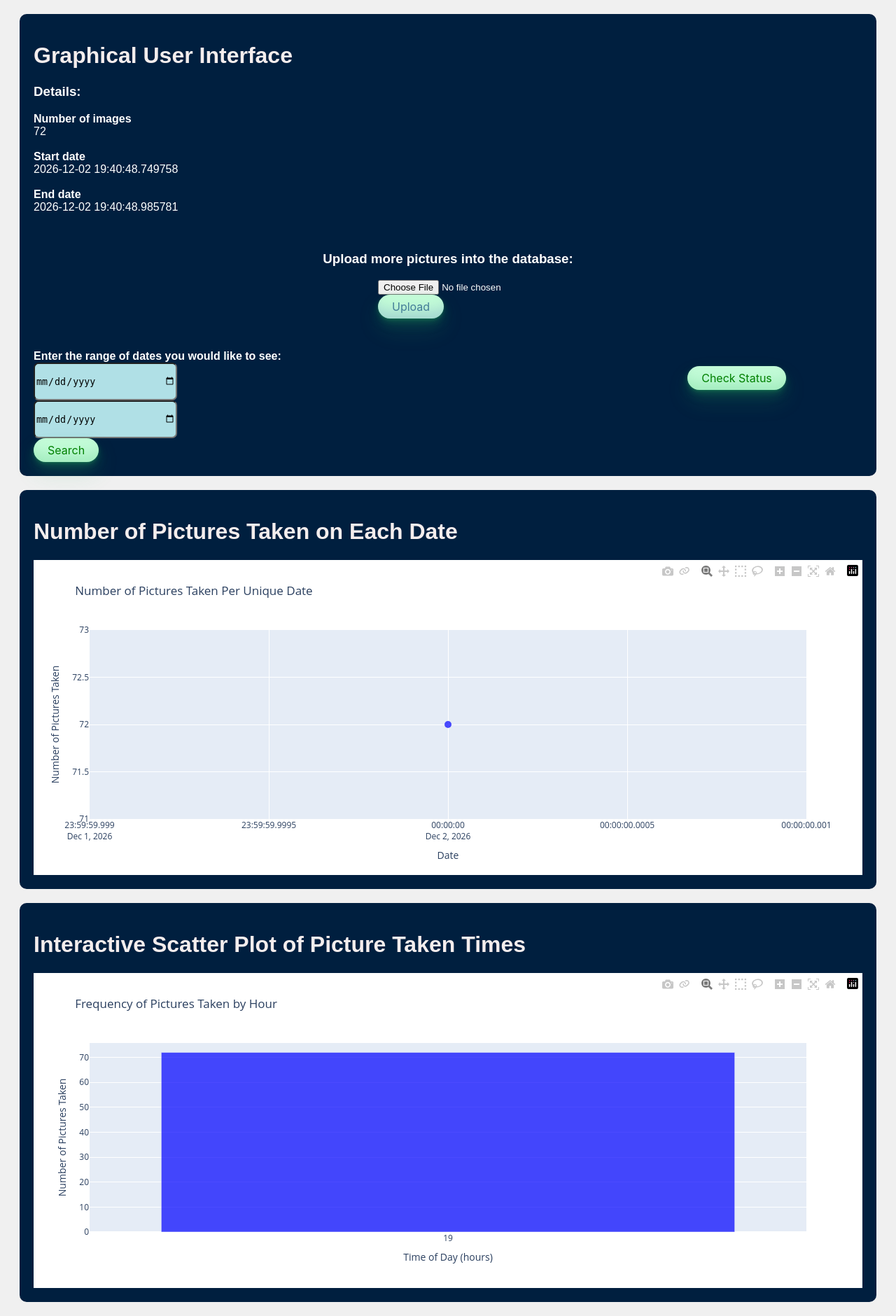
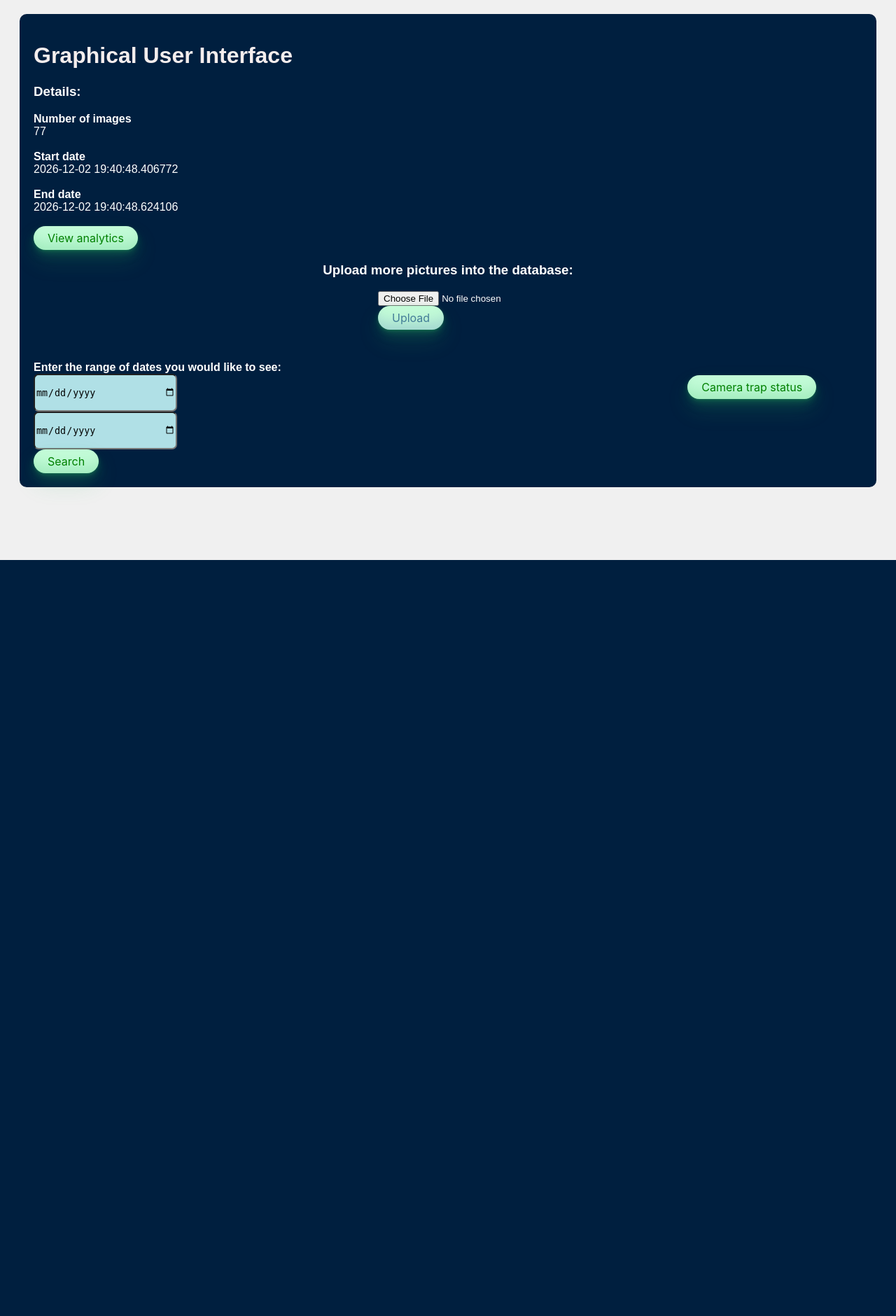
Before and after one commit to grilledbiscuits/Group-5-Design-Project, a Flask app: page / in a window 1280 px wide. Shown: the whole page at 70% size. After the commit the page ends 800 px from the top, so only its background shows below. Run offline with Flask 3, Linux system fonts and the light colour scheme; some libraries are stand-ins or nearby versions.

Commit message:
view analystics

```diff
--- a/GUI/app.py
+++ b/GUI/app.py
@@ -4,10 +4,6 @@
 import platform
 from datetime import datetime
 import pandas as pd
-import numpy as np
-import matplotlib.pyplot as plt
-from io import BytesIO
-import base64
 from collections import Counter
 import plotly.graph_objs as go
 import plotly.io as pio
@@ -26,8 +22,6 @@
             except AttributeError:
                 # For Unix/Linux fallback to last modified time if birthtime is not available
                 return datetime.fromtimestamp(stat.st_mtime)
-
-
 
 def extract_hours(df):
     # Convert the timestamp column to datetime type
@@ -73,14 +67,17 @@
     creation_dates = sorted(creation_dates)
     return creation_dates
 
-
 app = Flask(__name__)
+@app.route('/')
+def main():
+    star_date = dates()[0]
+    end_date = dates()[-1]
+    number_of_images = len(dates())
+    return render_template('main.html', star_date=star_date, end_date=end_date,images=number_of_images)
 
 
-@app.route('/')
+@app.route('/index')
 def index():
-
-
     number_of_images = len(dates())
     star_date = dates()[0]
     end_date = dates()[-1]
@@ -118,7 +115,7 @@
     # Convert the plot to HTML
     plot_url_time = pio.to_html(fig, full_html=False)
 
-# Convert string timestamps to datetime objects
+    # Convert string timestamps to datetime objects
     picture_taken_times_dt = dates()
 
     # Extract the hour from each timestamp
@@ -157,17 +154,13 @@
     # Render HTML template with the plot embedded
     return render_template('index.html', success = success,images=number_of_images, star_date=star_date, end_date=end_date, plot_url_time = plot_url_time, plot_html = plot_html)
 
-
 @app.route('/submit', methods=['POST'])
 def submit():
     date1 = request.form['date1']
     date2 = request.form['date2']
 
-
-
     if (date1 == "" or date2==""):
         return "Make sure to fill out both date fields"
-
 
     date1 = datetime.strptime(date1, '%Y-%m-%d')
     date2 = datetime.strptime(date2, '%Y-%m-%d')
@@ -179,14 +172,10 @@
         date1 = date2
         date2 = temp
 
-
-
     image_files = filter_images_by_date(date1, date2)
-
     total_found = len(image_files)
     #return image_files
     return render_template('results.html', image_files=image_files, total = total_found)
-
 
 @app.route('/status')
 def status():
@@ -209,7 +198,7 @@
             file.save(os.path.join(app.config['UPLOAD_FOLDER'], file.filename))
             # Optionally, move the file to the 'static' folder
             # os.rename(os.path.join(app.config['UPLOAD_FOLDER'], filename), os.path.join('static', filename))
-            return redirect(url_for('index', success= "true"))
+            return redirect(url_for('main', success= "true"))
     return 'No file uploaded.'
 
 if __name__ == '__main__':
--- a/GUI/static/main.css
+++ b/GUI/static/main.css
@@ -78,9 +78,13 @@
     position: absolute;
     bottom: 25px;
     right: 25px;
-
 }
-
+.block-2 {
+  height: 20%;
+  width: 20%;
+  bottom: 0px;
+  right: 0px;
+}
 .uploader {
     width: 200px;  /* Adjust width as needed */
     height: 100px; /* Adjust height as needed */
--- a/GUI/templates/index.html
+++ b/GUI/templates/index.html
@@ -12,52 +12,10 @@
 </head>
 
 <body>
-    <div class="block">
-        <h1>Graphical User Interface</h1>
 
-        {%if success == "true"%}
-         <div id="success-message">Upload successful!</div>
-
-        {% endif %}
-
-        <h3>Details:</h3>
-        <div class="details">
-            <strong> Number of images</strong><br>{{images}}<br><br>
-            <strong> Start date</strong> <br> {{star_date}}<br><br>
-            <strong>End date</strong> <br> {{end_date}}<br><br><br>
-
-            <div class = "upload_text">
-                <h3>Upload more pictures into the database: </h3> <br>
-                </div>
-                <div class="container">
-                    <div class = "uploader">
-                        <form action = "/upload" method="POST" enctype="multipart/form-data">
-                            <input class = "btn_file" type="file" name="file">
-                            <input  type="submit" value="Upload" class="button-33">
-                        </form>
-                    </div>
-                </div>
-        </div>
-
-    <div>
-        <form action="/submit" method="post" class="input-text">
-            <b>Enter the range of dates you would like to see:</b>
-            <br>
-            <input type="date" name="date1" placeholder="First date" class="entry">
-            <br>
-            <input type="date" name="date2" placeholder="Second date" class="entry">
-            <br>
-            <button type="submit" class="button-34">Search</button>
-        </form>
-    </div>
-        <div class="block-1">
-            <a href="/status" class="button-35">Check Status</a>
-        </div>
-    </div>
-
-    </div>
 
     <div class = "block">
+        <a href="/" class="btn-back">Back</a>
         <h1>Number of Pictures Taken on Each Date</h1>
     <div id="plot-container">{{ plot_url_time|safe }}</div>
     </div>
@@ -67,18 +25,7 @@
     </div>
 
 
-    <script>
-        window.onload = function() {
-            const urlParams = new URLSearchParams(window.location.search);
-            if (urlParams.get('success') === 'true') {
-                const successMessage = document.getElementById('success-message');
-                successMessage.style.display = 'block';
-                setTimeout(() => {
-                    successMessage.style.display = 'none';
-                }, 3000);
-            }
-        };
-    </script>
+
 
 </body>
 
--- /dev/null
+++ b/GUI/templates/main.html
@@ -0,0 +1,77 @@
+<!DOCTYPE html>
+<html lang="en">
+
+<head>
+    <meta charset="UTF-8">
+    <meta name="viewport" content="width=device-width, initial-scale=1.0">
+    <title>Picture finder</title>
+    <link rel="stylesheet" href="{{ url_for('static', filename='main.css') }}">
+    <script src="https://cdn.plot.ly/plotly-latest.min.js"></script>
+
+
+</head>
+
+<body>
+    <div class="block">
+        <h1>Graphical User Interface</h1>
+
+        {%if success == "true"%}
+        <div id="success-message">Upload successful!</div>
+
+        <script>
+            window.onload = function() {
+                const urlParams = new URLSearchParams(window.location.search);
+                if (urlParams.get('success') === 'true') {
+                    const successMessage = document.getElementById('success-message');
+                    successMessage.style.display = 'block';
+                    setTimeout(() => {
+                        successMessage.style.display = 'none';
+                    }, 3000);
+                }
+            };
+        </script>
+
+        {% endif %}
+
+        <h3>Details:</h3>
+        <div class="details">
+            <strong> Number of images</strong><br>{{images}}<br><br>
+            <strong> Start date</strong> <br> {{star_date}}<br><br>
+            <strong>End date</strong> <br> {{end_date}}
+            <br><br>
+            <div class="block-2">
+                <a href="/index" class="button-35">View analytics</a>
+            </div>
+
+            <div class = "upload_text">
+                <h3>Upload more pictures into the database: </h3> <br>
+                </div>
+                <div class="container">
+                    <div class = "uploader">
+                        <form action = "/upload" method="POST" enctype="multipart/form-data">
+                            <input class = "btn_file" type="file" name="file">
+                            <input  type="submit" value="Upload" class="button-33">
+                        </form>
+                    </div>
+                </div>
+        </div>
+
+        <div>
+            <form action="/submit" method="post" class="input-text">
+                <b>Enter the range of dates you would like to see:</b>
+                <br>
+                <input type="date" name="date1" placeholder="First date" class="entry">
+                <br>
+                <input type="date" name="date2" placeholder="Second date" class="entry">
+                <br>
+                <button type="submit" class="button-34">Search</button>
+            </form>
+        </div>
+            <div class="block-1">
+                <a href="/status" class="button-35">Camera trap status</a>
+            </div>
+
+        </div>
+
+    </div>
+</body>
```
Also changed, not shown: GUI/static/Screenshot from 2024-08-17 19-55-29.png (added), GUI/static/Screenshot from 2024-08-17 19-58-52.png (added), GUI/static/download (3).png (added), GUI/static/girl-8880144_1920.png (added), GUI/static/secretary_bird_youngster.jpg (added).
